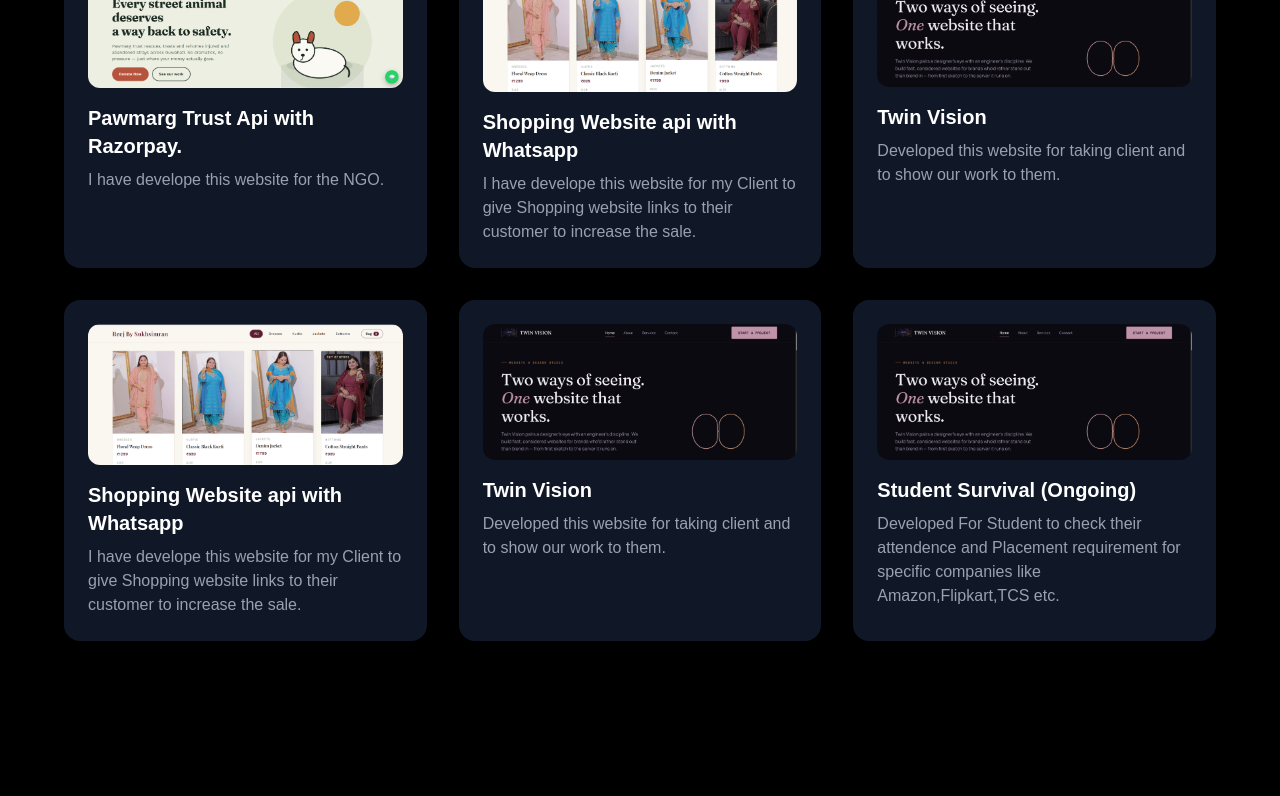
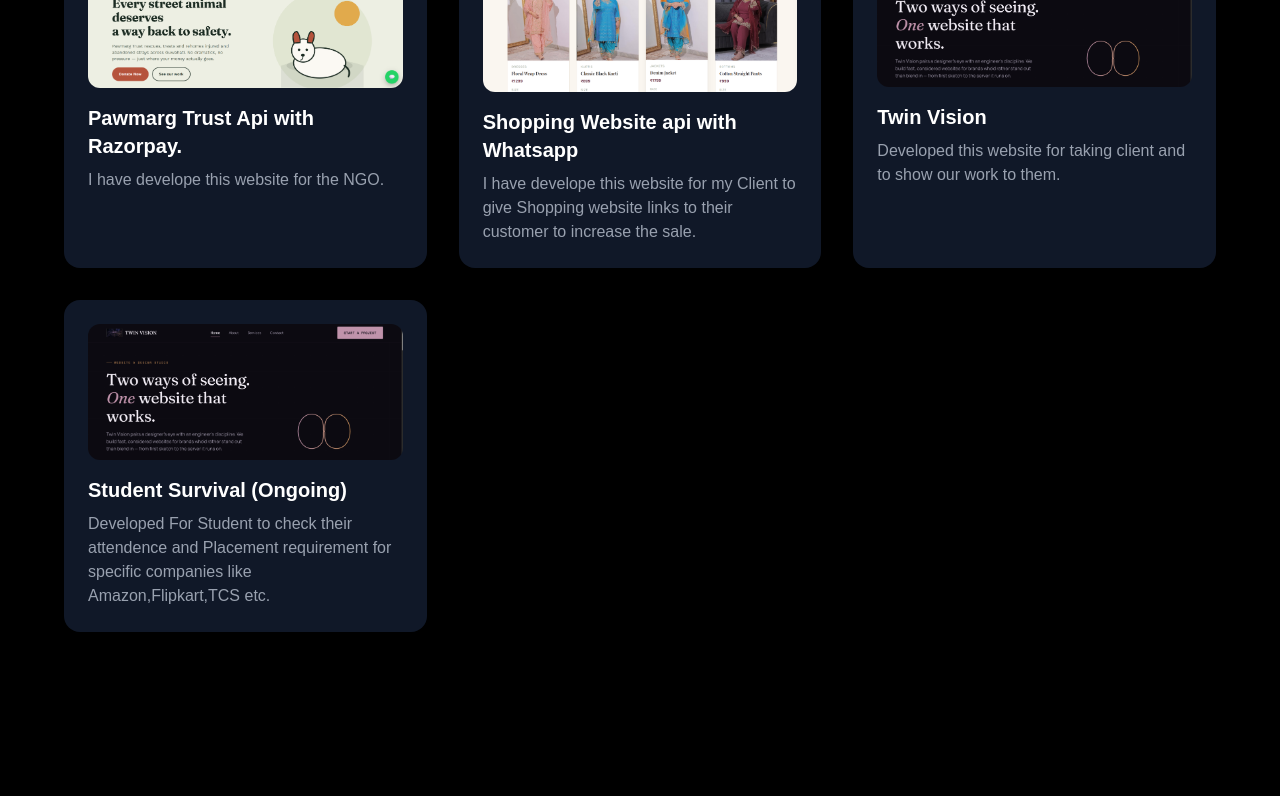
Before and after one commit to ABHISHEKTOMAR256/Abhishek-s-Portfolio, a Next.js app: page / in a window 1280 px wide. Shown: the part 1621-2417 px from the top of the page. Built offline with nearby package versions, Linux system fonts and the light colour scheme.

Commit message:
Updated portfolio-4

```diff
--- a/app/page.tsx
+++ b/app/page.tsx
@@ -138,18 +138,7 @@ I enjoy building real-world solutions such as SUVIDHA, AI-assisted requirement v
         description: "Developed this website for taking client and to show our work to them.",
         image: "/image5.png",
       },
-      {
-        id: 5,
-        title: "Shopping Website api with Whatsapp",
-        description: "I have develope this website for my Client to give Shopping website links to their customer to increase the sale.",
-        image: "/image4.png",
-      },
-      {
-        id: 6,
-        title: "Twin Vision",
-        description: "Developed this website for taking client and to show our work to them.",
-        image: "/image5.png",
-      },
+
       {
       id: 7,
         title: "Student Survival (Ongoing)",
```
